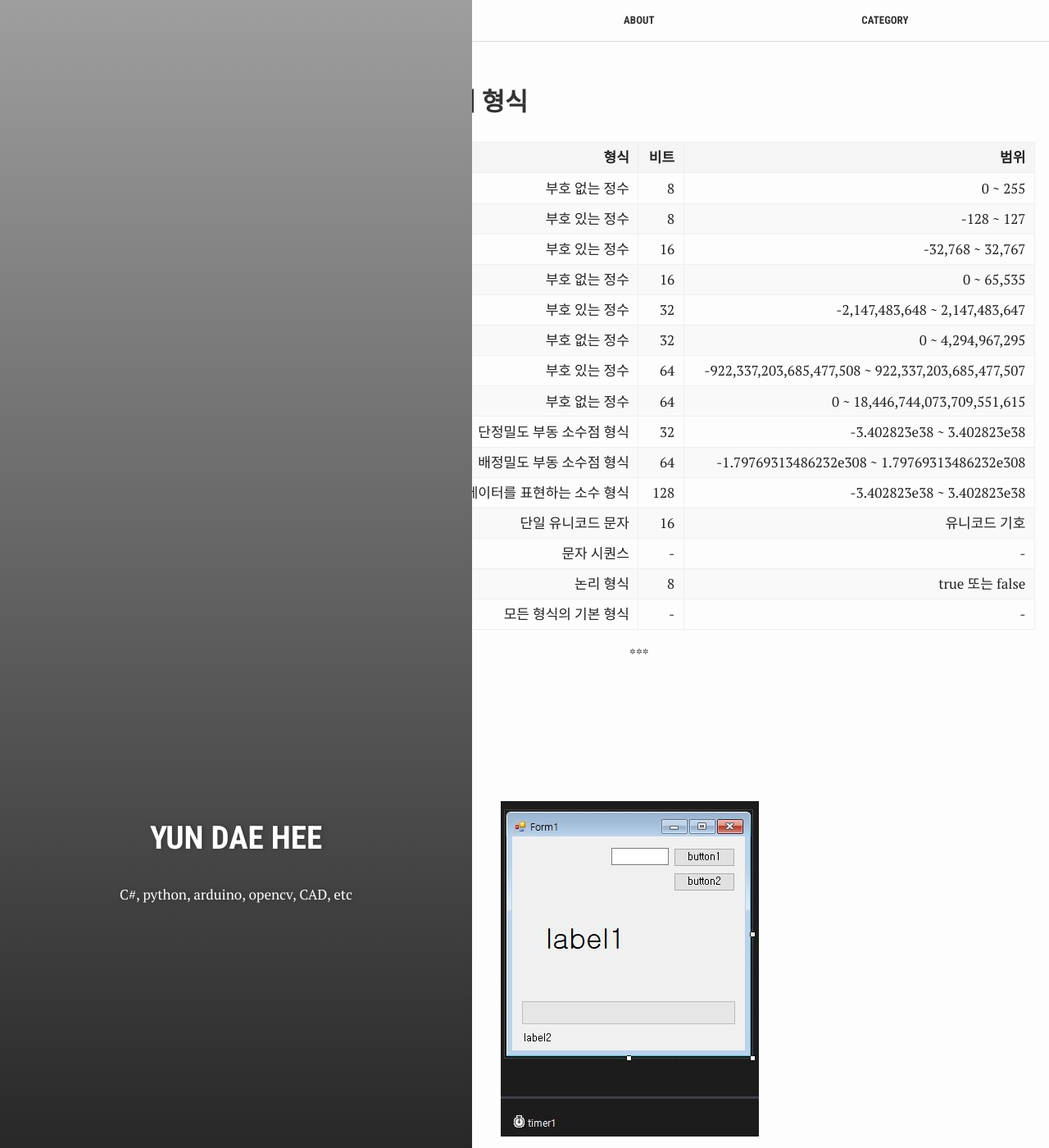
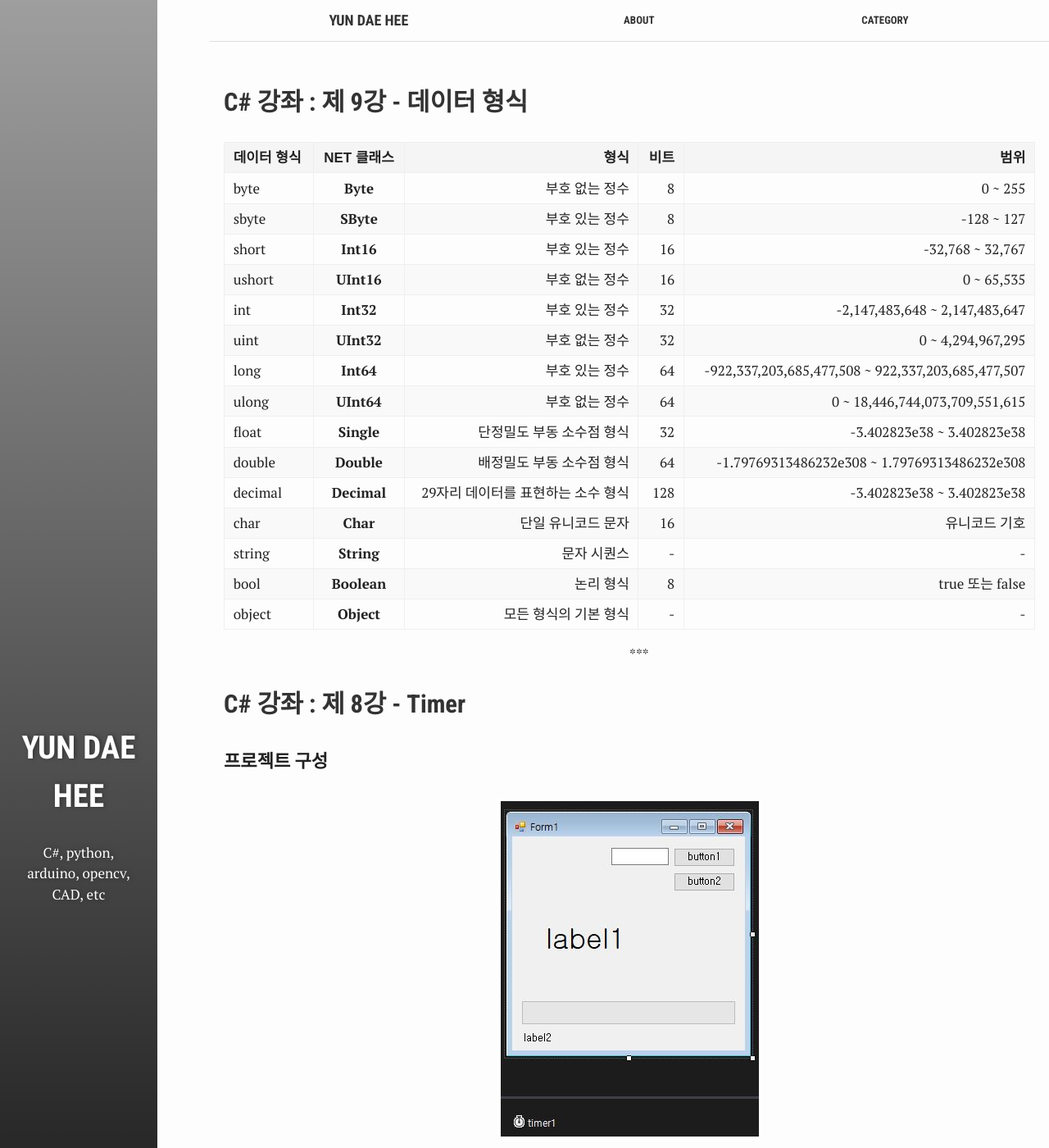
Before and after one commit to test076923/076923.github.io, a Jekyll site: the page built from index.html, in a window 1280 px wide and 1400 px high. Shown: the whole window at 82% size. Built offline with Jekyll 4.4.1, drawn with Linux system fonts in a browser that asks for light colours.

Commit message:
Update _variables.scss

```diff
--- a/assets/_sass/_variables.scss
+++ b/assets/_sass/_variables.scss
@@ -3,7 +3,7 @@ $break-point: 960px;
 $md-break-point: 640px;
 $sm-break-point: 320px;
 
-$aside-width: 45%;
+$aside-width: 15%;
 $content-wrapper-width: 80%;
 $article-max-width: 1340px;
 $post-margin-left: 20%;
```
